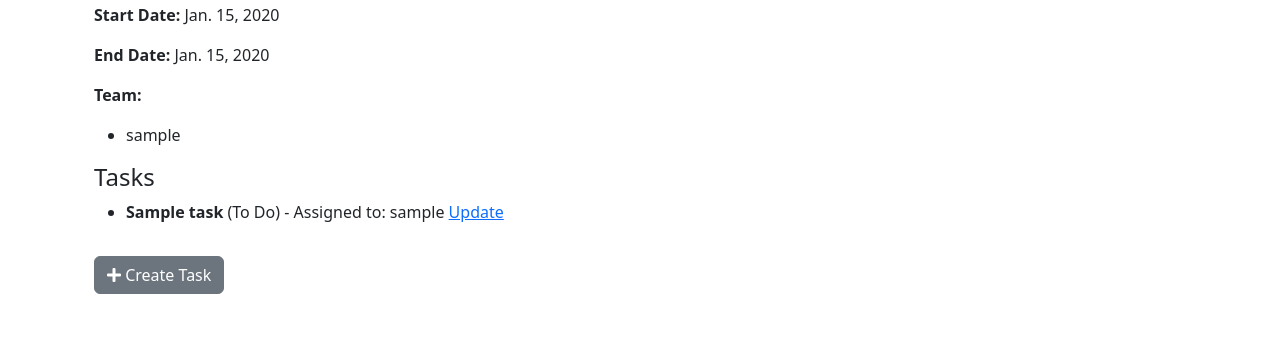
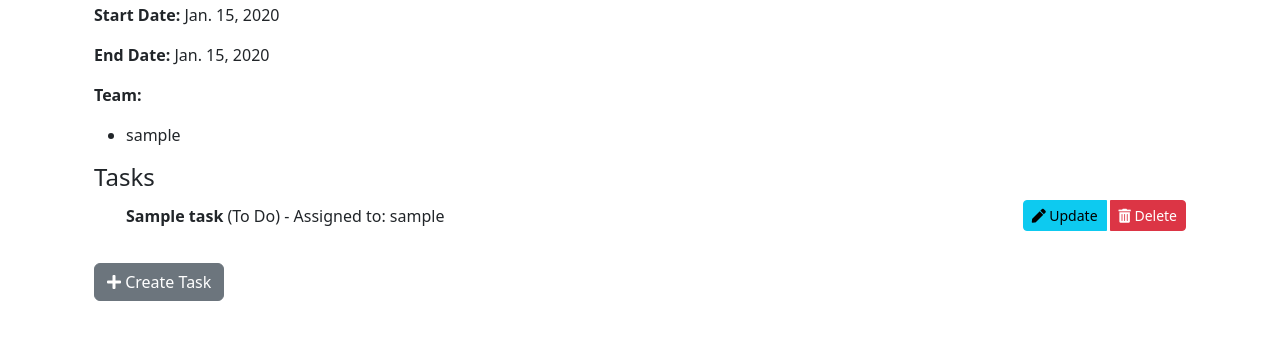
Before and after one commit to ashcarroll/Helm, a Django app: page /projects/1/ in a window 1280 px wide. Shown: the part 219-559 px from the top of the page. Run offline with Django 4.2, Linux system fonts and the light colour scheme; a user stored in the database is signed in; tables that the repository leaves empty hold one stand-in row (values such as "Sample post").

Commit message:
Added Task Delete view for deleting tasks with permission checks Added URL patterns for delete task Added task_delete template Updated project_details template to include delete functionality and updated some styling

```diff
--- a/projects/templates/projects/project_detail.html
+++ b/projects/templates/projects/project_detail.html
@@ -38,17 +38,30 @@
         <h4>Tasks</h4>
         <ul>
             {% for task in project.tasks.all %}
-            <li>
+            <li class="list-group-item d-flex justify-content-between align-items-center">
+                <div>
                     <strong>{{ task.title }}</strong>
                     ({{ task.get_status_display }})
                     - Assigned to:
                     {% if task.assigned_to %}
                         {{ task.assigned_to.username }}
-                    <a href="{% url 'task_update' task.pk %}">Update</a>
                     {% else %}
                         None
                     {% endif %}
+                </div>
+                {% if task.created_by == user or is_manager %}
+                <div class="btn-group">
+                    <a href="{% url 'task_update' task.pk %}" class="btn btn-sm btn-info me-1">
+                        <i class="fas fa-pen"></i> Update
+                    </a>
+                    <a href="{% url 'task_delete' task.pk %}" class="btn btn-sm btn-danger">
+                        <i class="fas fa-trash-alt"></i> Delete
+                    </a>
+                </div>
+                {% endif %}
             </li>
+            {% empty %}
+            <li class="list-group-item">No tasks yet</li>
             {% endfor %}
         </ul>
 
--- a/projects/urls.py
+++ b/projects/urls.py
@@ -1,5 +1,5 @@
 from django.urls import path
-from .views import ProjectListView, ProjectCreateView, ProjectDetailView, ProjectUpdateView, ProjectDeleteView, TaskCreateView, TaskUpdateView
+from .views import ProjectListView, ProjectCreateView, ProjectDetailView, ProjectUpdateView, ProjectDeleteView, TaskCreateView, TaskUpdateView, TaskDeleteView
 
 urlpatterns = [
     path('list/', ProjectListView.as_view(), name='project_list'),
@@ -9,4 +9,5 @@ urlpatterns = [
     path('<int:pk>/delete/', ProjectDeleteView.as_view(), name='project_delete'),
     path('<int:project_id>/tasks/create/', TaskCreateView.as_view(), name='task_create'),
     path('tasks/<int:pk>/update', TaskUpdateView.as_view(), name='task_update'),
+    path('task/<int:pk>/delete', TaskDeleteView.as_view(), name='task_delete'),
 ]
--- a/projects/views.py
+++ b/projects/views.py
@@ -1,6 +1,6 @@
 from django.shortcuts import redirect, get_object_or_404
 from django.contrib import messages
-from django.urls import reverse_lazy
+from django.urls import reverse_lazy, reverse
 from django.contrib.auth.mixins import LoginRequiredMixin, UserPassesTestMixin
 from django.views.generic import CreateView, ListView, DetailView, UpdateView, DeleteView
 from .models import Project, Task
@@ -166,3 +166,20 @@ class TaskUpdateView(LoginRequiredMixin, UpdateView):
     def get_success_url(self):
         project_pk = self.task.project.pk
         return reverse_lazy('project_detail', kwargs={'pk':project_pk})
+
+
+class TaskDeleteView(LoginRequiredMixin, UserPassesTestMixin, DeleteView):
+    model = Task
+    template_name = 'projects/task_delete.html'
+
+    def get_success_url(self):
+        return reverse ('project_detail', kwargs={'pk': self.object.project.pk})
+
+    def test_func(self):
+        task = self.get_object()
+        # Allow delete if cuurent user is creator of task or in the Manager group
+        return (self.request.user == task.created_by) or self.request.user.groups.filter(name='Manager').exists()
+
+    def handle_no_permission(self):
+        messages.error(self.request, "You don't have permission to delete this task")
+        return redirect(self.get_success_url())
```
Also changed, not shown: projects/templates/projects/task_delete.html (added, +20 -0 lines). Lines whose indentation alone changed are shown as unchanged.
